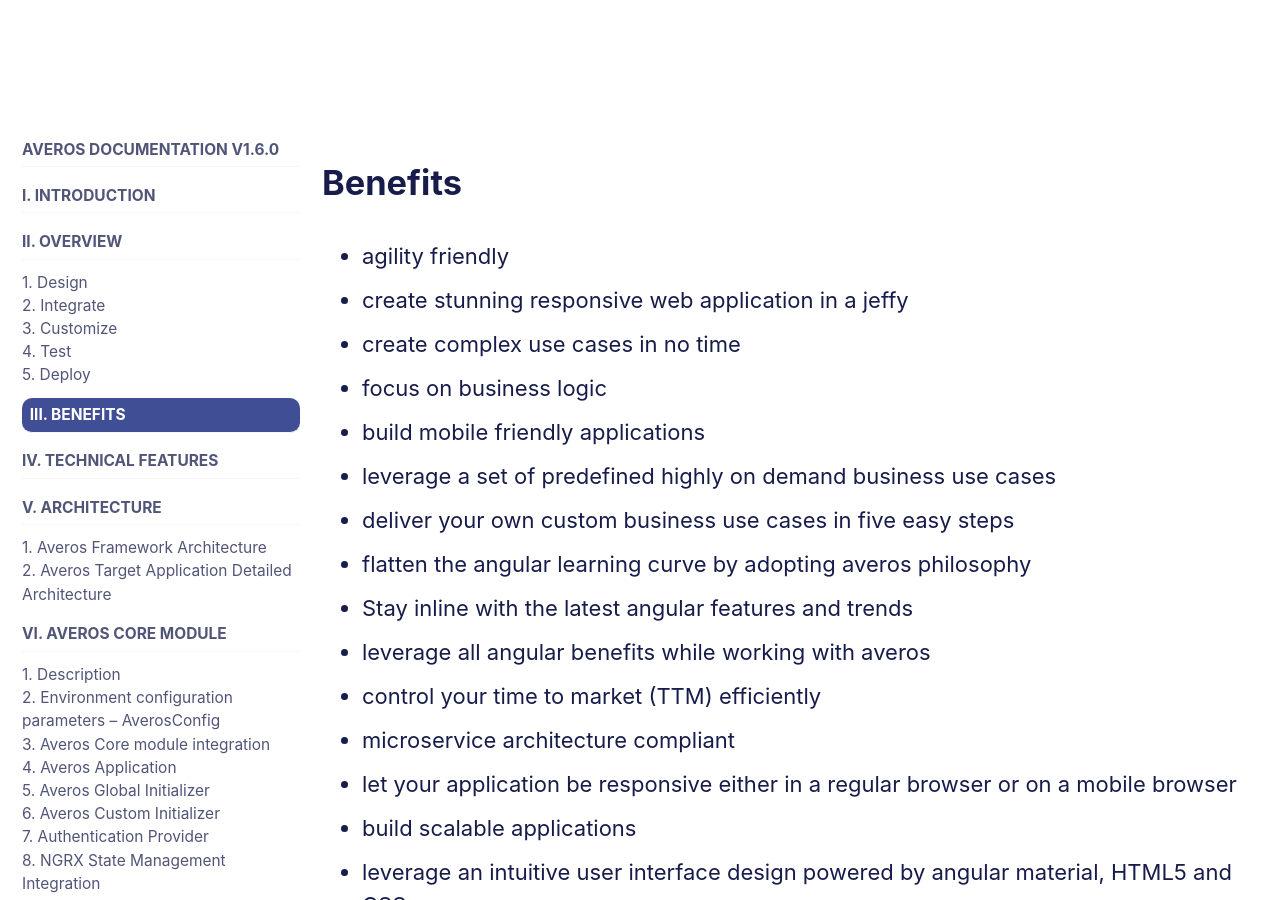
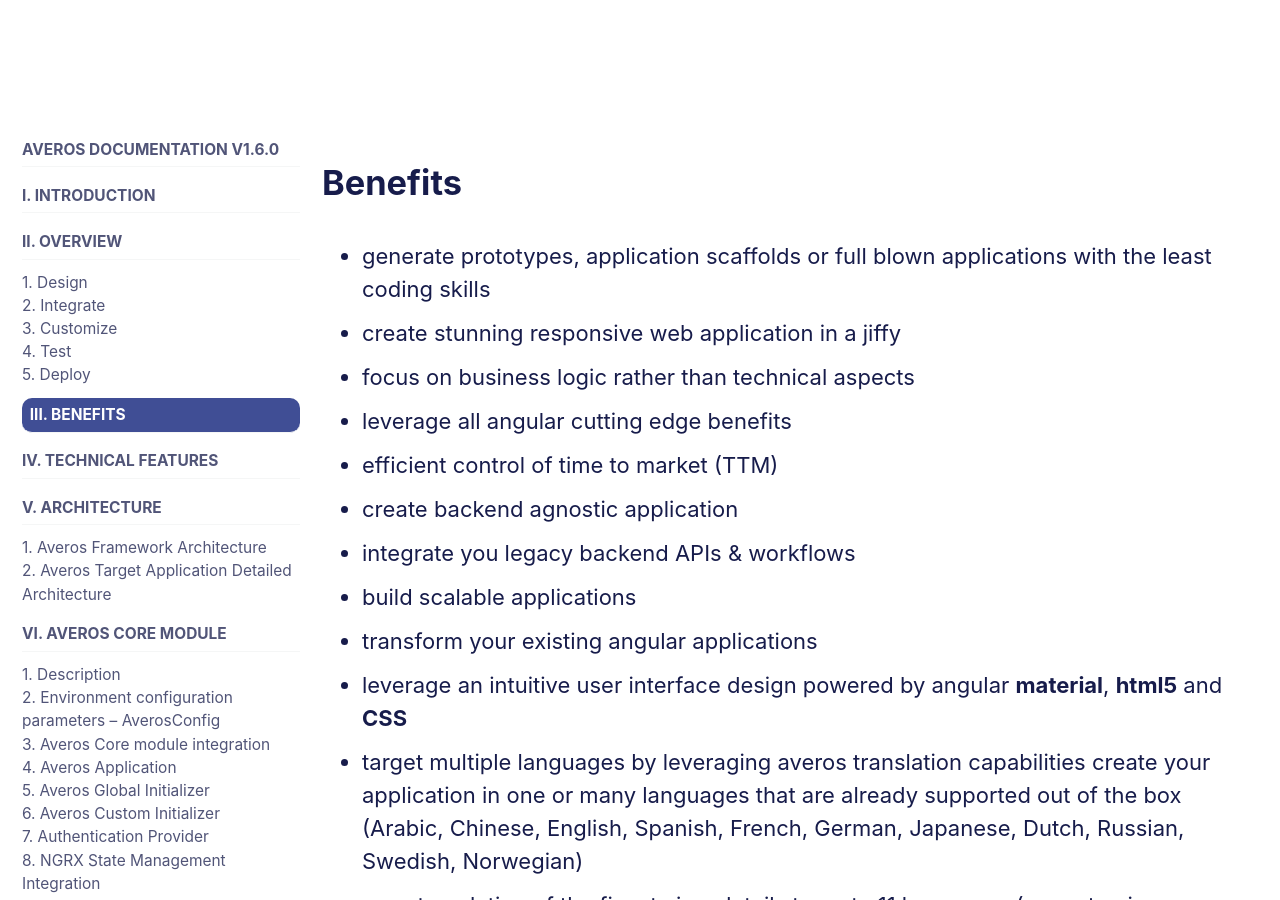
Before and after one commit to averos-io/averos-io.github.io, a Jekyll site: the page built from _docs/documentation/03-benefits.md, in a window 1280 px wide and 900 px high. Built offline with Jekyll 4.4.1, drawn with Linux system fonts in a browser that asks for light colours; cached includes are drawn as plain includes; comment, search, counter and statistics services are not loaded; a style sheet for code colours, icons or effects is not loaded; some of the changed text lies outside the part shown.

Commit message:
updated documentation

```diff
--- a/_docs/documentation/03-benefits.md
+++ b/_docs/documentation/03-benefits.md
@@ -6,19 +6,36 @@
 classes: wide
 ---
 
-- agility friendly
-- create stunning responsive web application in a jeffy
-- create complex use cases in no time
-- focus on business logic
-- build mobile friendly applications
-- leverage a set of predefined highly on demand business use cases
-- deliver your own custom business use cases in five easy steps
-- flatten the angular learning curve by adopting averos philosophy
-- Stay inline with the latest angular features and trends
-- leverage all angular benefits while working with averos
-- control your time to market (TTM) efficiently
-- microservice architecture compliant
-- let your application be responsive either in a regular browser or on a mobile browser
+- generate prototypes, application scaffolds or full blown applications with the least coding skills
+- create stunning responsive web application in a jiffy
+- focus on business logic rather than technical aspects
+- leverage all angular cutting edge benefits
+- efficient control of time to market (TTM)
+- create backend agnostic application
+- integrate you legacy backend APIs & workflows
 - build scalable applications
-- leverage an intuitive user interface design powered by angular material, HTML5 and CSS
+- transform your existing angular applications
+- leverage an intuitive user interface design powered by angular **material**, **html5** and **CSS**
+- target multiple languages by leveraging averos translation capabilities
+create your application in one or many languages that are already supported out of the box (Arabic, Chinese, English, Spanish, French, German, Japanese, Dutch, Russian, Swedish, Norwegian)
+- easy translation of the finest view details to up to 11 languages (or customize your own language)
+- define your components validation workflows
+- customize and internationalize your validation messages for a better customer experience
+- generate customizable menu - setup and configure your application menu
+- full angular 12/13/14/15/16/17 support for legacy or new angular application projects
+- intelligent/multipurposes reusable atomic components
+- complex various reusable CRUD use cases
+- extendable components
+- composable components for rich use cases
+- optimized components
+- complex components generation (nocode)
+- complex use cases generation (nocode)
+- customizable component view layout
+- customizable use case view layout
+- light / dark mode support
+- fully responsive components
+- scalable architecture
+- flawless integration with microservice architecture
+- leverage command lines for application components creation and workflows development (add new entities, create entities relations, create use cases, add new language support, add translation records, create and assign services, create configurations, link backend APIs...)
+- leverage `averos designer` capabilities for NoCode application development by installing [Wibuild](https://appbuilder.wiforge.com/) application either on mobile or on desktop devices
 - and much more...
```
Also changed, not shown: _pages/about.md (+2 -2 lines).
